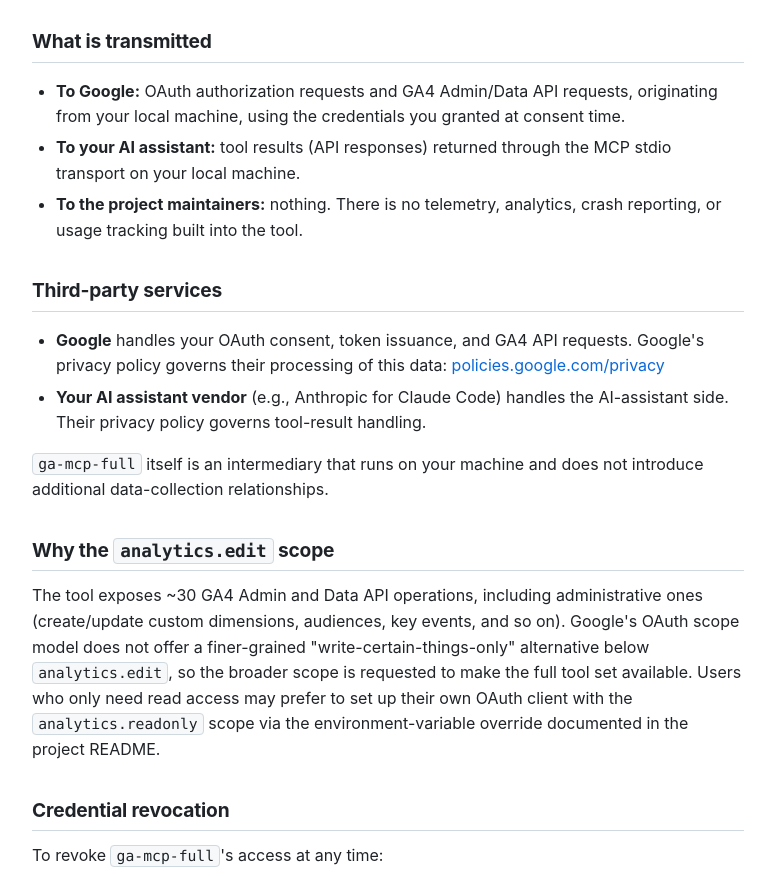
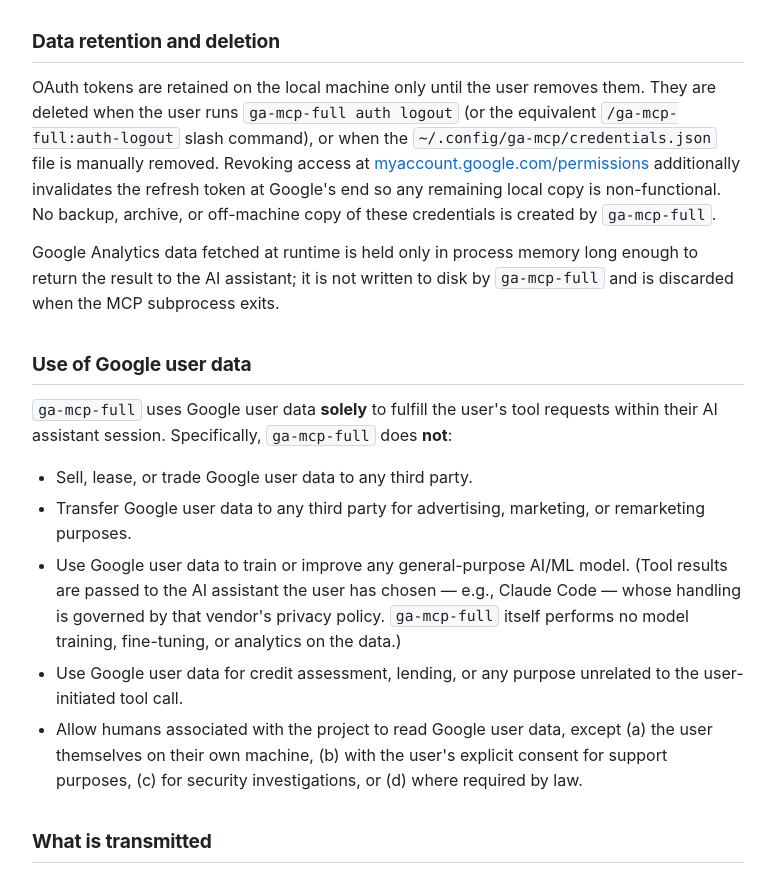
Before and after one commit to ringo380/ga-mcp-full, a plain HTML site: page docs/privacy.html in a window 1280 px wide. Shown: the part 1100-1972 px from the top of the page, without its empty margins (252-1027 px from the left). Drawn offline with Linux system fonts and the light colour scheme.

Commit message:
docs: strengthen privacy + demo script for OAuth scope verification (#5)
* docs: strengthen privacy policy + demo script for OAuth scope verification

Three changes targeting the most common rejection reasons for the
analytics.edit scope verification review:

1. Demo script now creates + archives a custom dimension instead of
   listing accounts. The previous read-only call left the door open
   for reviewers to insist on analytics.readonly. The write+archive
   cycle proves analytics.edit is the minimum required scope and
   cleans up after itself. Recording duration bumped 28s -> 60s to
   accommodate the OAuth flow plus two API calls.

2. Privacy policy adds an explicit "Data retention and deletion"
   section covering token lifecycle and runtime memory handling.

3. Privacy policy adds an explicit "Use of Google user data" section
   with no-sale, no-advertising-transfer, no-model-training, and
   limited-human-access clauses (mirrors Google's standard checklist
   phrases).

PRIVACY.md and docs/privacy.html kept in sync. Last-updated dates
bumped on both.

* demo: switch from QuikGif to ffmpeg avfoundation, fix stale narration

Two follow-up fixes from the code review on this branch:

1. QuikGif's free tier caps recordings at 30s, so the previous bump
   to --duration 60 silently broke the recording for free-tier users.
   Switched to ffmpeg's avfoundation input which has no cap and is
   already a script dependency. Auto-detects the screen capture device
   index since avfoundation device numbering varies per machine
   (cameras + virtual cams shift the index).

2. The INTRO banner step 5 still described "a read-only tool call"
   even though the actual demo now performs a write (create + archive
   custom dimension). Updated to match.

Also dropped:
- Dead second GA_DEMO_PROPERTY_ID guard inside the recorded section
  (the early-bail at the top of the script makes it unreachable).
- The "head -20" pipe on the Python heredoc, which would have hidden
  any traceback after 20 lines and let the recording continue past
  a silent failure.
- The intermediate GIF -> MP4 conversion step (ffmpeg records direct
  to MP4 now).

Recording fail-fast: if ffmpeg dies during startup (e.g., screen
recording permission missing), bail loudly with the ffmpeg log instead
of continuing into a useless recording.

```diff
--- a/docs/privacy.html
+++ b/docs/privacy.html
@@ -82,7 +82,7 @@
     <a class="back" href="./">&larr; ga-mcp-full</a>
     <h1>Privacy Policy</h1>
     <p class="meta">
-      Last updated: 2026-04-17 &middot;
+      Last updated: 2026-05-05 &middot;
       <a href="https://github.com/ringo380/ga-mcp-full">Source</a> &middot;
       Contact: <a href="mailto:ringo380@gmail.com">ringo380@gmail.com</a>
     </p>
@@ -110,6 +110,26 @@
       <li><strong>OAuth credentials</strong> (access + refresh tokens) are cached locally at <code>~/.config/ga-mcp/credentials.json</code> on the end user's own machine, with file permissions <code>0600</code> (user-read/write only). They are never transmitted to the project maintainers or any third party.</li>
       <li><strong>Google Analytics data</strong> (reports, configuration) retrieved through the tool is passed directly from Google's API to the local MCP client and then to the AI assistant you are using. <code>ga-mcp-full</code> itself does not log, retain, or redistribute this data.</li>
       <li><strong>No server-side storage.</strong> The project maintainers do not operate any hosted service that receives your data or credentials. The shared OAuth client ID + secret bundled with the tool exist only to identify the software to Google's OAuth servers; they do not route traffic through any third-party server.</li>
+    </ul>
+
+    <h2>Data retention and deletion</h2>
+    <p>
+      OAuth tokens are retained on the local machine only until the user removes them. They are deleted when the user runs <code>ga-mcp-full auth logout</code> (or the equivalent <code>/ga-mcp-full:auth-logout</code> slash command), or when the <code>~/.config/ga-mcp/credentials.json</code> file is manually removed. Revoking access at <a href="https://myaccount.google.com/permissions">myaccount.google.com/permissions</a> additionally invalidates the refresh token at Google's end so any remaining local copy is non-functional. No backup, archive, or off-machine copy of these credentials is created by <code>ga-mcp-full</code>.
+    </p>
+    <p>
+      Google Analytics data fetched at runtime is held only in process memory long enough to return the result to the AI assistant; it is not written to disk by <code>ga-mcp-full</code> and is discarded when the MCP subprocess exits.
+    </p>
+
+    <h2>Use of Google user data</h2>
+    <p>
+      <code>ga-mcp-full</code> uses Google user data <strong>solely</strong> to fulfill the user's tool requests within their AI assistant session. Specifically, <code>ga-mcp-full</code> does <strong>not</strong>:
+    </p>
+    <ul>
+      <li>Sell, lease, or trade Google user data to any third party.</li>
+      <li>Transfer Google user data to any third party for advertising, marketing, or remarketing purposes.</li>
+      <li>Use Google user data to train or improve any general-purpose AI/ML model. (Tool results are passed to the AI assistant the user has chosen — e.g., Claude Code — whose handling is governed by that vendor's privacy policy. <code>ga-mcp-full</code> itself performs no model training, fine-tuning, or analytics on the data.)</li>
+      <li>Use Google user data for credit assessment, lending, or any purpose unrelated to the user-initiated tool call.</li>
+      <li>Allow humans associated with the project to read Google user data, except (a) the user themselves on their own machine, (b) with the user's explicit consent for support purposes, (c) for security investigations, or (d) where required by law.</li>
     </ul>
 
     <h2>What is transmitted</h2>
```
Also changed, not shown: 2 other files.
